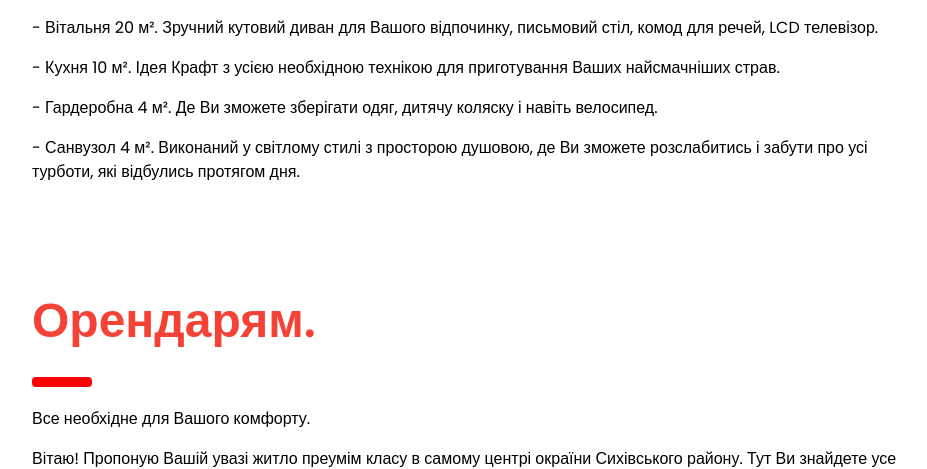
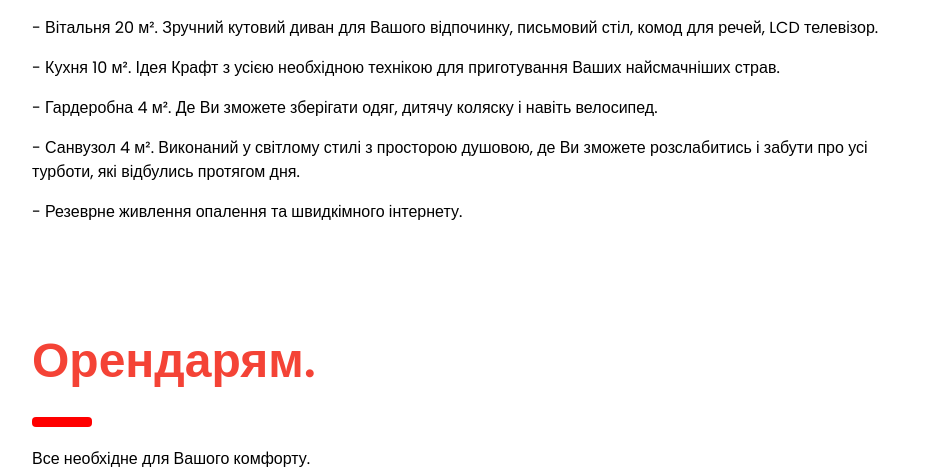
Before and after one commit to YuriiKachur/primerose, a Flask app: page / in a window 1280 px wide. Shown: the part 1989-2458 px from the top of the page, without its empty margins (324-1251 px from the left). Run offline with Flask 3, Linux system fonts and the light colour scheme.

Commit message:
Update index.html

```diff
--- a/templates/index.html
+++ b/templates/index.html
@@ -90,6 +90,8 @@
     <p>- Гардеробна 4 м². Де Ви зможете зберігати одяг, дитячу коляску і навіть велосипед.</p>
 
     <p>- Санвузол 4 м². Виконаний у світлому стилі з просторою душовою, де Ви зможете розслабитись і забути про усі турботи, які відбулись протягом дня.</p>
+
+    <p>- Резеврне живлення опалення та швидкімного інтернету.</p>
   </div>
 
   <!-- Desiner -->
```
